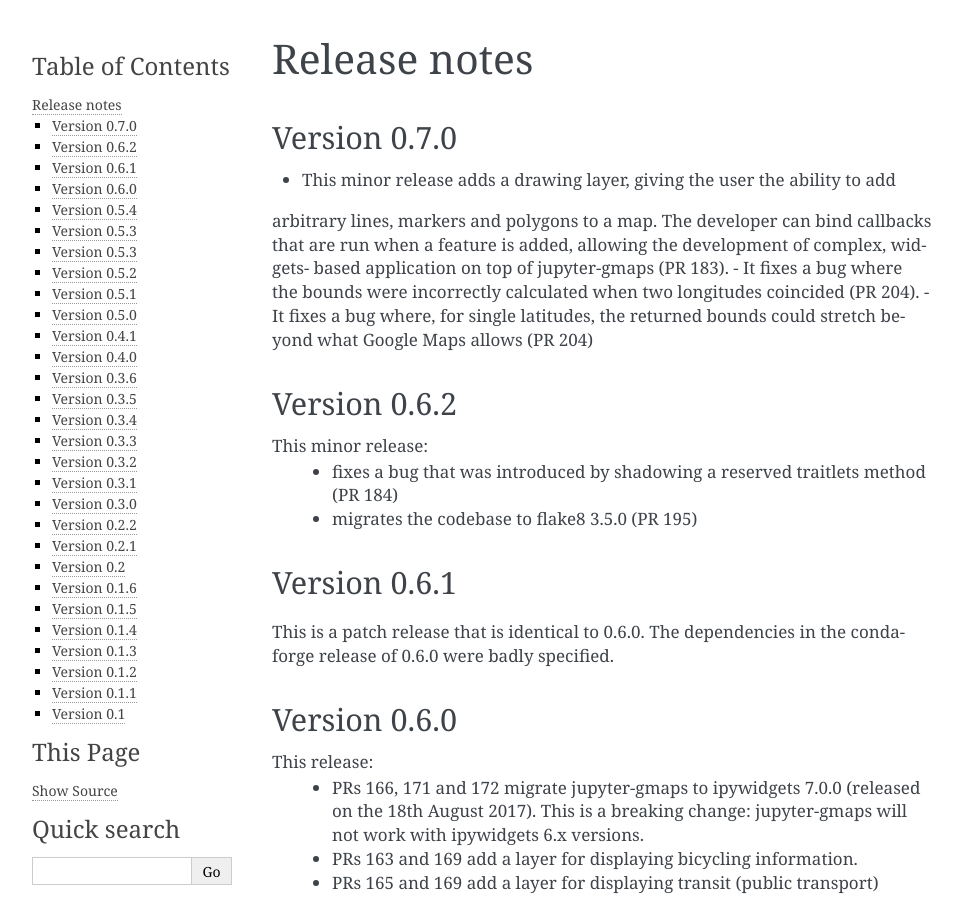
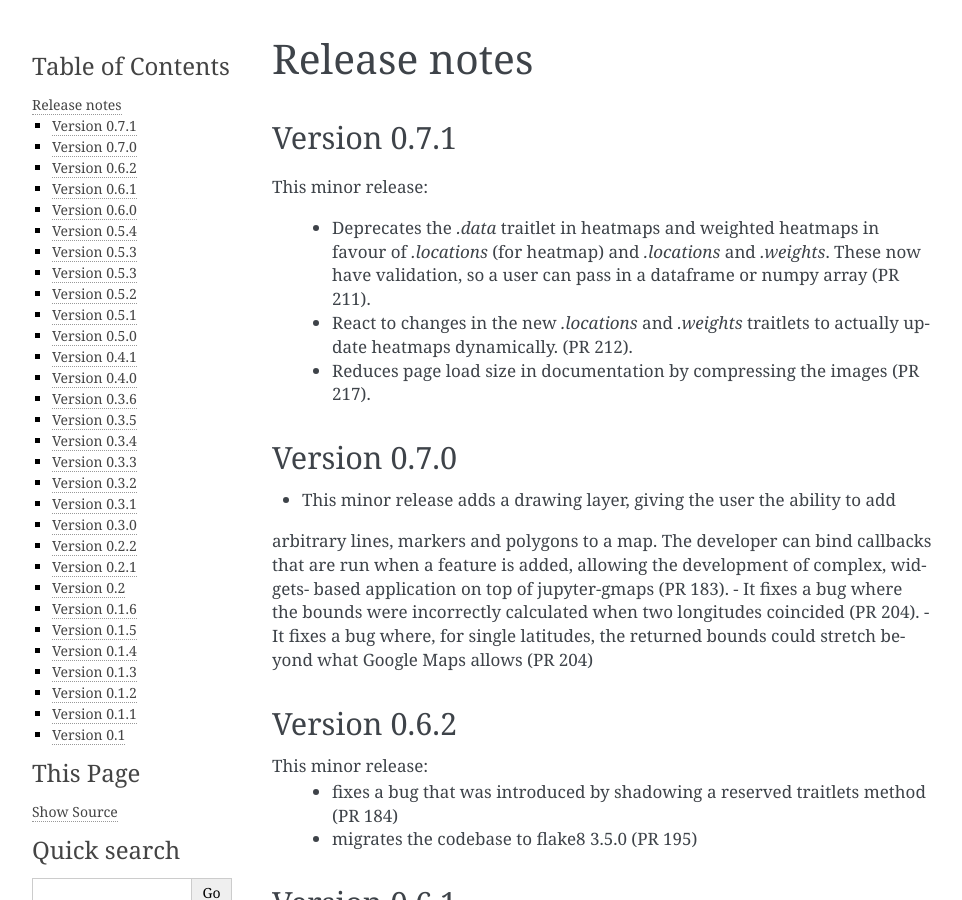
Before and after one commit to pbugnion/gmaps, a Sphinx documentation site: the page built from docs/source/release_notes.rst, in a window 1280 px wide and 900 px high. Shown: the whole window, without its empty margins (148-1110 px from the left). Built offline with Sphinx 7.4.7, drawn with Linux system fonts in a browser that asks for light colours.

Commit message:
Add release notes for version 0.7.1

```diff
--- a/docs/source/release_notes.rst
+++ b/docs/source/release_notes.rst
@@ -1,6 +1,18 @@
 
 Release notes
 -------------
+
+Version 0.7.1
+=============
+
+This minor release:
+
+ - Deprecates the `.data` traitlet in heatmaps and weighted heatmaps in favour
+   of `.locations` (for heatmap) and `.locations` and `.weights`. These now have
+   validation, so a user can pass in a dataframe or numpy array (PR 211).
+ - React to changes in the new `.locations` and `.weights` traitlets to actually
+   update heatmaps dynamically. (PR 212).
+ - Reduces page load size in documentation by compressing the images (PR 217).
 
 Version 0.7.0
 =============
```
